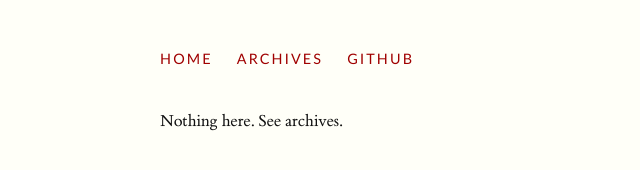
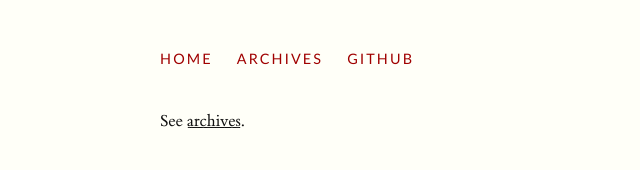
Before and after one commit to contrun/talks, a plain HTML site: page index.html in a window 1280 px wide. Shown: the whole page, without its empty margins (0-640 px from the left). Drawn offline with Linux system fonts and the light colour scheme.

Commit message:
deploy: 5a4b4be9c461b0eab16f28ed5301909bcabe4290

```diff
--- a/index.html
+++ b/index.html
@@ -22,7 +22,7 @@
   <article>
     <section>
       <p>
-  Nothing here. See archives.
+  See <a href="./archives/">archives</a>.
 </p>
 
     </section>
```
